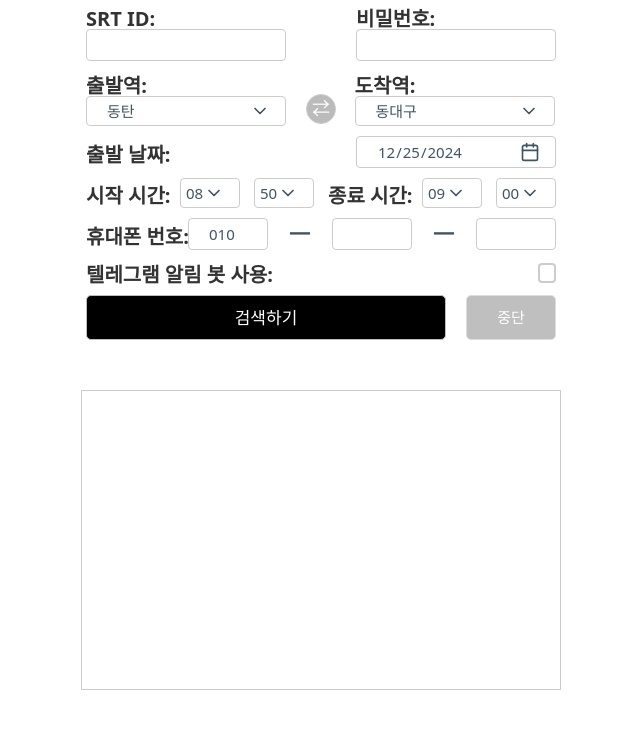
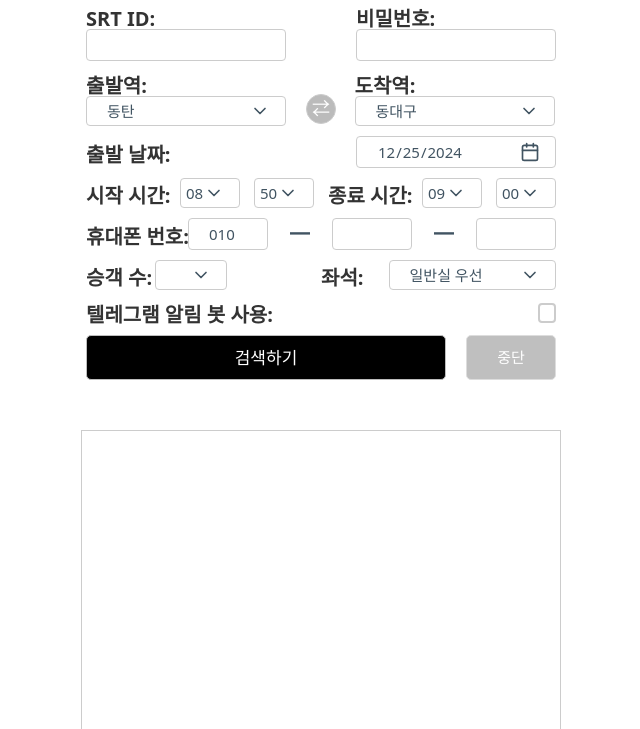
Before and after one commit to jinizest/SuperT, a Flask app: page / in a window 1280 px wide. Shown: the part 71-800 px from the top of the page, without its empty margins (319-959 px from the left). Before the commit the page ends 761 px from the top, so only its background shows below. Run offline with Flask 2, Linux system fonts and the light colour scheme; data that the repository does not hold is empty; parts of the project's set-up code (start-up, migrations or seed data) failed here and were passed over.

Commit message:
예매/예매대기 구분, 승객수, 특실옵션 추가
예매/예매대기 구분, 승객수, 특실옵션 추가

```diff
--- a/app.py
+++ b/app.py
@@ -51,7 +51,7 @@
         else:
             logging.error(f"메시지 전송에 실패했습니다. 상태 코드: {response.status_code}")
 
-def attempt_reservation(sid, spw, dep_station, arr_station, date, time_start, time_end, phone_number, enable_telegram, bot_token, chat_id):
+def attempt_reservation(sid, spw, dep_station, arr_station, date, time_start, time_end, phone_number, enable_telegram, bot_token, chat_id, num_adults, num_children, seat_type):
     global messages, stop_reservation
     try:
         srt = SRT(sid, spw, verbose=False)
@@ -79,9 +79,15 @@
                     if stop_reservation:
                         break
                     try:
-                        srt.reserve_standby(train)
-                        srt.reserve_standby_option_settings(phone_number, True, True)
-                        success_message = f"SRT 예약 대기 완료 {train}"
+                        passengers = [Adult() for _ in range(num_adults)] + [Child() for _ in range(num_children)]
+                        if "예약대기 가능" in str(train):
+                            srt.reserve_standby(train, passengers=passengers, special_seat=seat_type)
+                            srt.reserve_standby_option_settings(phone_number, True, True)
+                            success_message = f"SRT 예약 대기 완료 {train}"
+                        else:
+                            srt.reserve(train, passengers=passengers, special_seat=seat_type)
+                            success_message = f"SRT 예약 완료 {train}"
+
                         messages.append(success_message)
                         output_queue.put(success_message)
                         if enable_telegram:
@@ -93,6 +99,7 @@
                         logging.error(error_message)
                         output_queue.put(error_message)
                         messages.append(error_message)
+
             except Exception as e:
                 error_message = f"메인 루프에서 오류 발생: {e}"
                 logging.error(error_message)
@@ -106,6 +113,7 @@
                     send_telegram_message(bot_token, chat_id, error_message)
                 time.sleep(5)
                 srt = SRT(sid, spw, verbose=False)
+
     except Exception as main_e:
         critical_error = f"심각한 오류 발생: {main_e}"
         logging.critical(critical_error)
@@ -121,14 +129,13 @@
             srt.logout()
     return messages
 
-reservation_thread = None
-
 @app.route('/', methods=['GET', 'POST'])
 def index():
     global reservation_thread, stop_reservation
     if request.method == 'POST':
         if reservation_thread and reservation_thread.is_alive():
             return jsonify({'message': '이미 예약 프로세스가 실행 중입니다.'})
+
         stop_reservation = False
         sid = request.form.get('sid', SRT_ID)
         spw = request.form.get('spw', SRT_PASSWORD)
@@ -145,7 +152,13 @@
         enable_telegram = 'enable_telegram' in request.form
         bot_token = request.form.get('bot_token', TELEGRAM_BOT_TOKEN)
         chat_id = request.form.get('chat_id', TELEGRAM_CHAT_ID)
-        reservation_thread = threading.Thread(target=attempt_reservation, args=(sid, spw, dep_station, arr_station, date, start_time, end_time, phone_number, enable_telegram, bot_token, chat_id))
+
+        # 새로운 입력 필드 추가
+        num_adults = int(request.form.get('num_adults', 1))
+        num_children = int(request.form.get('num_children', 0))
+        seat_type = getattr(SeatType, request.form.get('seat_type', 'GENERAL_FIRST'))
+
+        reservation_thread = threading.Thread(target=attempt_reservation, args=(sid, spw, dep_station, arr_station, date, start_time, end_time, phone_number, enable_telegram, bot_token, chat_id, num_adults, num_children, seat_type))
         reservation_thread.start()
         return jsonify({'message': '예약 프로세스가 시작되었습니다.'})
 
--- a/templates/index.html
+++ b/templates/index.html
@@ -447,6 +447,33 @@
                 ━
                 <input type='text' name='phone_part3' size='4' maxlength='4' class='small-input' value='{{ phone_number.split("-")[2] }}'>
             </div>
+
+            <div class='input-container' style="display: flex; justify-content: space-between; align-items: center;">
+                <div style="display: flex; align-items: center; width: 30%;">
+                    <label for="num_adults" style="margin-right: 5px;">승객 수:</label>
+                    <select id="num_adults" name="num_adults" required style="width: 70px;">
+                        <option value="1">1명</option>
+                        <option value="2">2명</option>
+                        <option value="3">3명</option>
+                        <option value="4">4명</option>
+                        <option value="5">5명</option>
+                        <option value="6">6명</option>
+                        <option value="7">7명</option>
+                        <option value="8">8명</option>
+                    </select>
+                </div>
+                <div style="display: flex; align-items: center; width: 50%;">
+                    <label for="seat_type" style="margin-right: 5px;">좌석:</label>
+                    <select id="seat_type" name="seat_type" style="width: calc(100% - 50px);">
+                        <option value="GENERAL_FIRST">일반실 우선</option>
+                        <option value="GENERAL_ONLY">일반실만</option>
+                        <option value="SPECIAL_FIRST">특실 우선</option>
+                        <option value="SPECIAL_ONLY">특실만</option>
+                    </select>
+                </div>
+            </div>
+
+
             <div class='input-container'>
                 <label>텔레그램 알림 봇 사용:</label>
                 <input type='checkbox' id='enable_telegram' name='enable_telegram' onclick='toggleTelegramFields()'>
```
